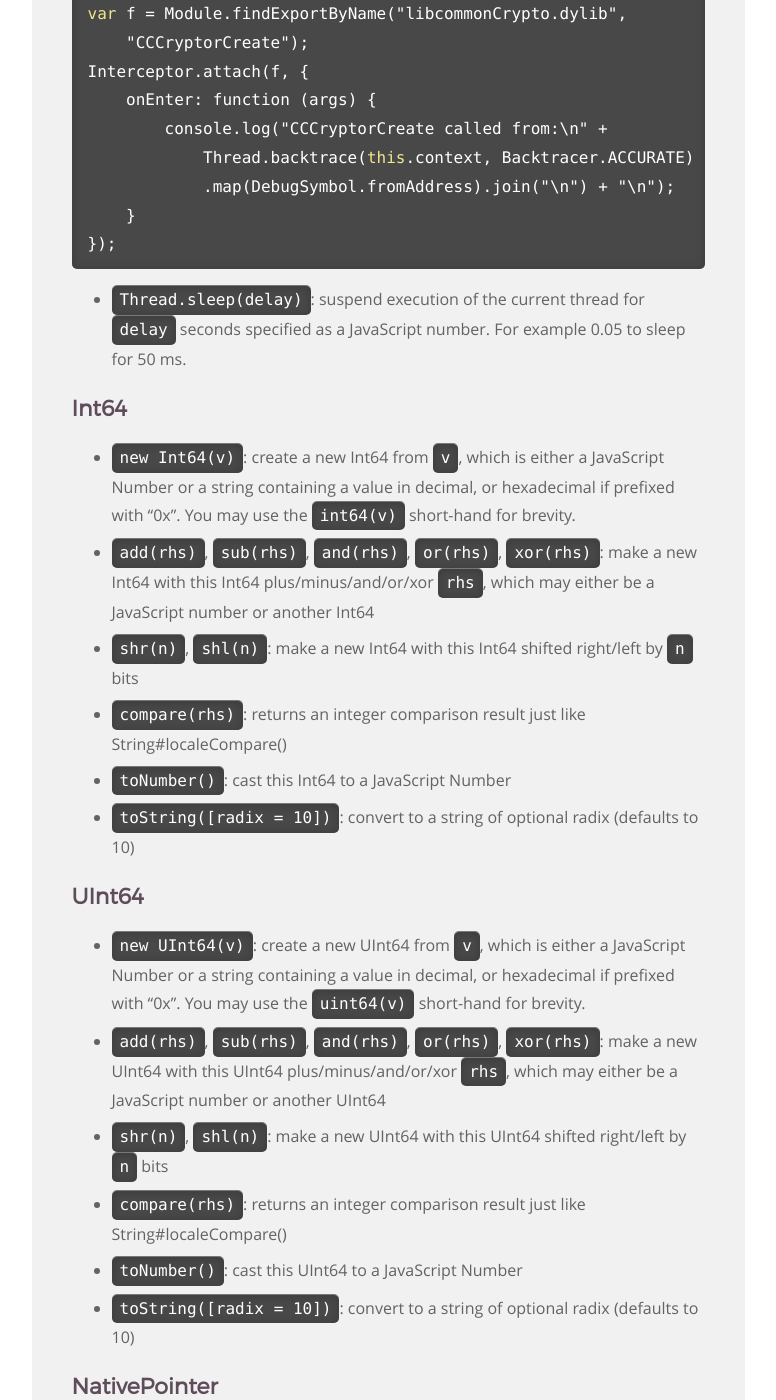
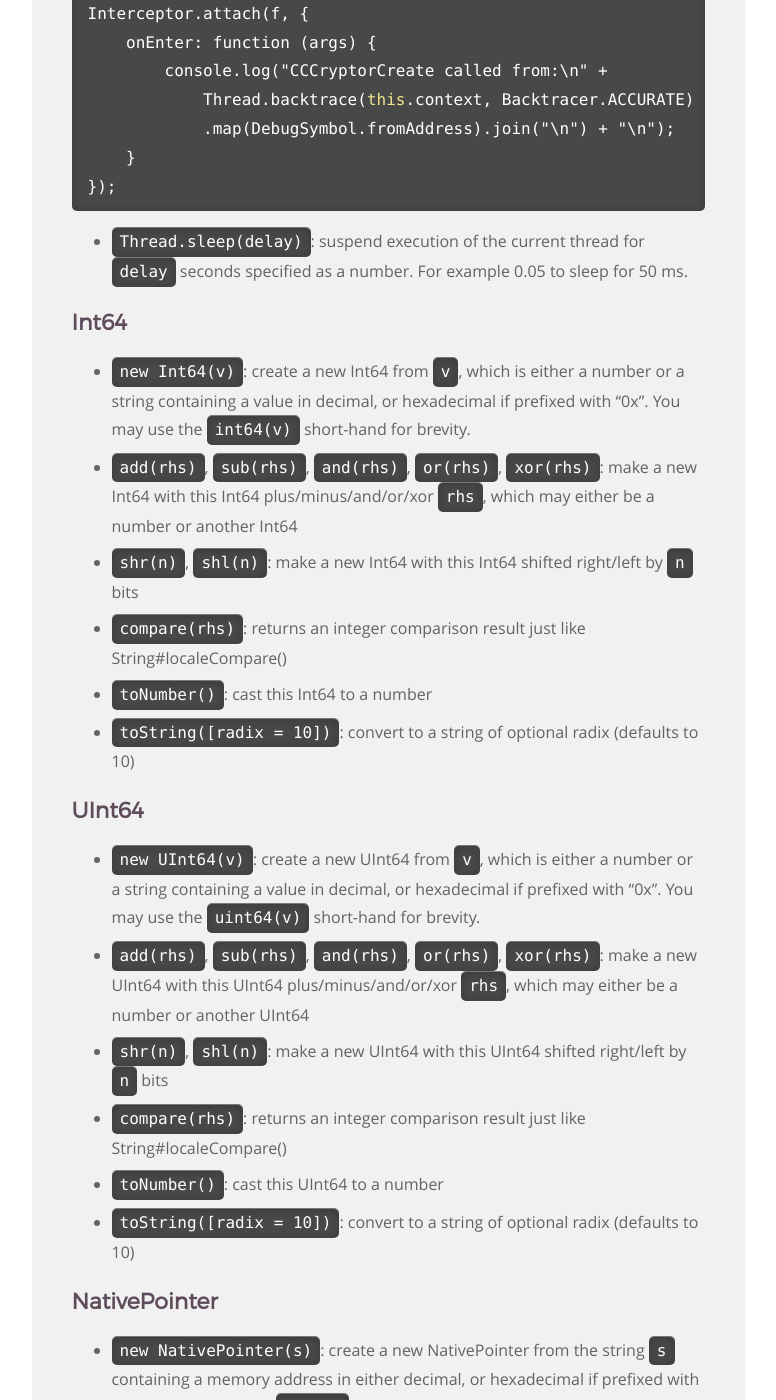
Before and after one commit to frida/frida-website, a Jekyll site: the page built from _docs/javascript-api.md, in a window 1280 px wide and 1400 px high, scrolled down 18961 px. Shown: the whole window, without its empty margins (364-1140 px from the left). Built offline with Jekyll 4.4.1, drawn with Linux system fonts in a browser that asks for light colours; some of the changed text lies outside the part shown.

Commit message:
Improve wording

```diff
--- a/_docs/javascript-api.md
+++ b/_docs/javascript-api.md
@@ -241,18 +241,15 @@ In the example above we used `script.on('message', on_message)` to monitor for a
     `darwin`, `linux` or `qnx`
 
 +   `Process.pageSize`: property containing the size of a virtual memory page
-    (in bytes) as a JavaScript number. This is used to make your scripts more
-    portable.
+    (in bytes) as a number. This is used to make your scripts more portable.
 
 +   `Process.pointerSize`: property containing the size of a pointer
-    (in bytes) as a JavaScript number. This is used to make your scripts more
-    portable.
+    (in bytes) as a number. This is used to make your scripts more portable.
 
 +   `Process.isDebuggerAttached()`: returns a boolean indicating whether a
     debugger is currently attached
 
-+   `Process.getCurrentThreadId()`: get this thread's OS-specific id as a
-    JavaScript number
++   `Process.getCurrentThreadId()`: get this thread's OS-specific id as a number
 
 +   `Process.enumerateThreads(callbacks)`: enumerate all threads,
     where `callbacks` is an object specifying:
@@ -523,7 +520,7 @@ In the example above we used `script.on('message', on_message)` to monitor for a
 
         -   `onMatch: function (address, size)`: called with `address`
             containing the address of the occurence as a `NativePointer` and
-            `size` specifying the size as a JavaScript number.
+            `size` specifying the size as a number.
 
             This function may return the string `stop` to cancel the memory
             scanning early.
@@ -597,7 +594,7 @@ Memory.patchCode(getLivesLeft, maxPatchSize, function (code) {
     `Memory.readInt(address)`, `Memory.readUInt(address)`,
     `Memory.readFloat(address)`, `Memory.readDouble(address)`:
     read a signed or unsigned 8/16/32/etc. or float/double value from
-    `address` and return it as a JavaScript number.
+    `address` and return it as a number.
 
     A JavaScript exception will be thrown if `address` isn't readable.
 
@@ -607,8 +604,8 @@ Memory.patchCode(getLivesLeft, maxPatchSize, function (code) {
     `Memory.writeShort(address, value)`, `Memory.writeUShort(address, value)`,
     `Memory.writeInt(address, value)`, `Memory.writeUInt(address, value)`,
     `Memory.writeFloat(address, value)`, `Memory.writeDouble(address, value)`:
-    write the JavaScript number `value` to the signed or unsigned
-    8/16/32/etc. or float/double value at `address`.
+    write the number `value` to the signed or unsigned 8/16/32/etc. or
+    float/double value at `address`.
 
     A JavaScript exception will be thrown if `address` isn't writable.
 
@@ -745,21 +742,20 @@ Interceptor.attach(f, {
 {% endhighlight %}
 
 +   `Thread.sleep(delay)`: suspend execution of the current thread for `delay`
-    seconds specified as a JavaScript number. For example 0.05 to sleep for
-    50 ms.
+    seconds specified as a number. For example 0.05 to sleep for 50 ms.
 
 
 ## Int64
 
-+   `new Int64(v)`: create a new Int64 from `v`, which is either a JavaScript
-    Number or a string containing a value in decimal, or hexadecimal if prefixed
-    with "0x". You may use the `int64(v)` short-hand for brevity.
++   `new Int64(v)`: create a new Int64 from `v`, which is either a number or a
+    string containing a value in decimal, or hexadecimal if prefixed with "0x".
+    You may use the `int64(v)` short-hand for brevity.
 
 -   `add(rhs)`, `sub(rhs)`,
     `and(rhs)`, `or(rhs)`,
     `xor(rhs)`:
     make a new Int64 with this Int64 plus/minus/and/or/xor `rhs`, which may
-    either be a JavaScript number or another Int64
+    either be a number or another Int64
 
 -   `shr(n)`, `shl(n)`:
     make a new Int64 with this Int64 shifted right/left by `n` bits
@@ -767,7 +763,7 @@ Interceptor.attach(f, {
 -   `compare(rhs)`: returns an integer comparison result just like
     String#localeCompare()
 
--   `toNumber()`: cast this Int64 to a JavaScript Number
+-   `toNumber()`: cast this Int64 to a number
 
 -   `toString([radix = 10])`: convert to a string of optional radix (defaults to
     10)
@@ -775,15 +771,15 @@ Interceptor.attach(f, {
 
 ## UInt64
 
-+   `new UInt64(v)`: create a new UInt64 from `v`, which is either a JavaScript
-    Number or a string containing a value in decimal, or hexadecimal if prefixed
-    with "0x". You may use the `uint64(v)` short-hand for brevity.
++   `new UInt64(v)`: create a new UInt64 from `v`, which is either a number or a
+    string containing a value in decimal, or hexadecimal if prefixed with "0x".
+    You may use the `uint64(v)` short-hand for brevity.
 
 -   `add(rhs)`, `sub(rhs)`,
     `and(rhs)`, `or(rhs)`,
     `xor(rhs)`:
     make a new UInt64 with this UInt64 plus/minus/and/or/xor `rhs`, which may
-    either be a JavaScript number or another UInt64
+    either be a number or another UInt64
 
 -   `shr(n)`, `shl(n)`:
     make a new UInt64 with this UInt64 shifted right/left by `n` bits
@@ -791,7 +787,7 @@ Interceptor.attach(f, {
 -   `compare(rhs)`: returns an integer comparison result just like
     String#localeCompare()
 
--   `toNumber()`: cast this UInt64 to a JavaScript Number
+-   `toNumber()`: cast this UInt64 to a number
 
 -   `toString([radix = 10])`: convert to a string of optional radix (defaults to
     10)
@@ -810,7 +806,7 @@ Interceptor.attach(f, {
     `and(rhs)`, `or(rhs)`,
     `xor(rhs)`:
     make a new NativePointer with this NativePointer plus/minus/and/or/xor
-    `rhs`, which may either be a JavaScript number or another NativePointer
+    `rhs`, which may either be a number or another NativePointer
 
 -   `shr(n)`, `shl(n)`:
     make a new NativePointer with this NativePointer shifted right/left by `n`
@@ -944,7 +940,7 @@ friendlyFunctionName(returnValue, thisPtr);
     The object returned has the fields:
 
     -   `ip`: (IP sockets) IP address as a string.
-    -   `port`: (IP sockets) Port number as a JavaScript number.
+    -   `port`: (IP sockets) IP port as a number.
     -   `path`: (UNIX sockets) UNIX path as a string.
 
 
@@ -1481,7 +1477,7 @@ resolver.enumerateMatches('-[NSURL* *HTTP*]', {
     -   `name`: Name of the symbol, as a string.
     -   `moduleName`: Module name owning this symbol, as a string.
     -   `fileName`: File name owning this symbol, as a string.
-    -   `lineNumber`: Line number in `fileName`, as a JavaScript number.
+    -   `lineNumber`: Line number in `fileName`, as a number.
 
     You may also call `toString()` on it, which is very useful when combined
     with `Thread.backtrace()`:
```
